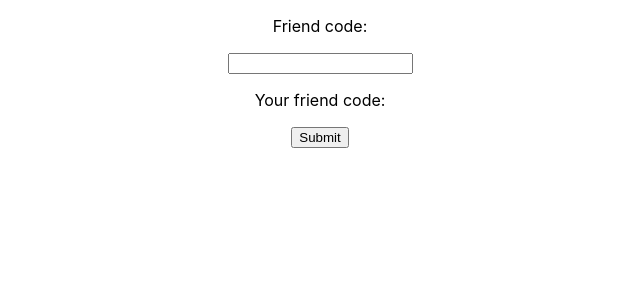
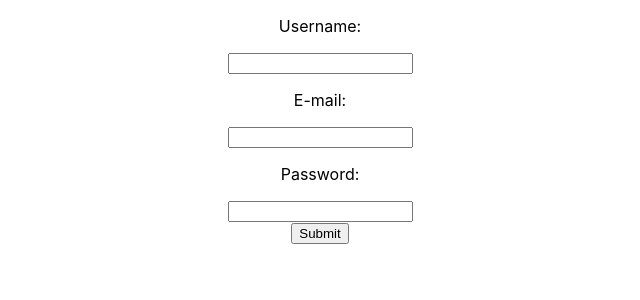
Before and after one commit to CodecoolGlobal/el-proyecte-grande-sprint-1-java-annasomos, a React (Create React App) app in the folder src/main/java/com/codecool/app/frontend/mytreat/: page /registration in a window 1280 px wide. Shown: the top 300 px of the page, without its empty margins (320-960 px from the left). Built offline with nearby package versions, Linux system fonts and the light colour scheme.

Commit message:
Create Registration page

```diff
--- a/src/main/java/com/codecool/app/frontend/mytreat/src/LogIn.js
+++ b/src/main/java/com/codecool/app/frontend/mytreat/src/LogIn.js
@@ -4,11 +4,11 @@ const LogIn = () => {
     return(
         <form>
           <label>
-            <p>Username</p>
+            <p>Username:</p>
             <input type="text" />
           </label>
           <label>
-            <p>Password</p>
+            <p>Password:</p>
             <input type="password" />
           </label>
           <div>
--- a/src/main/java/com/codecool/app/frontend/mytreat/src/Registration.js
+++ b/src/main/java/com/codecool/app/frontend/mytreat/src/Registration.js
@@ -4,12 +4,16 @@ const Registration = () => {
   return(
     <form>
       <label>
-            <p>Friend code:</p>
+        <p>Username:</p>
         <input type="text" />
       </label>
       <label>
-            <p>Your friend code:</p>
-            <p></p>
+        <p>E-mail:</p>
+        <input type="text" />
+      </label>
+      <label>
+        <p>Password:</p>
+        <input type="password" />
       </label>
       <div>
         <button type="submit">Submit</button>
```
Lines whose indentation alone changed are shown as unchanged.
